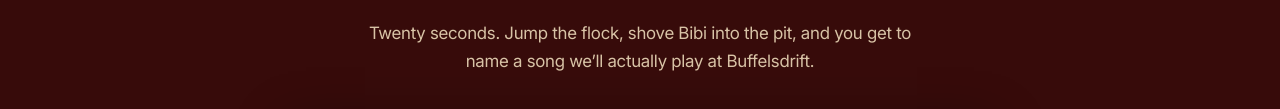
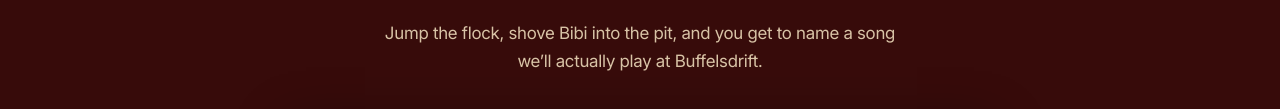
Before and after one commit to affymorepower/wedding-site, a website: page index.html in a window 1280 px wide. Shown: the part 10079-10188 px from the top of the page. Drawn offline with Linux system fonts and the light colour scheme.

Commit message:
Arcade: drop the timing claim from the intro
The section already has to earn a click; leading on how long it takes is
the least interesting thing about it, and the game states its own clock on
the start screen anyway.

Co-Authored-By: Claude Opus 5 <noreply@anthropic.com>

```diff
--- a/index.html
+++ b/index.html
@@ -1049,8 +1049,8 @@ footer a:hover { color: #fff3db; }
     <p class="lede">He <a href="/game/">took Gabby once, and we got her back</a>. Now
       he&rsquo;s waiting on the road into Oudtshoorn with the whole flock behind him
       &mdash; and there is a crocodile pit at the end of it.</p>
-    <p class="lede">Twenty seconds. Jump the flock, shove Bibi into the pit, and you get
-      to name a song we&rsquo;ll actually play at Buffelsdrift.</p>
+    <p class="lede">Jump the flock, shove Bibi into the pit, and you get to name a song
+      we&rsquo;ll actually play at Buffelsdrift.</p>
   </div>
 
   <div class="wrap">
```
